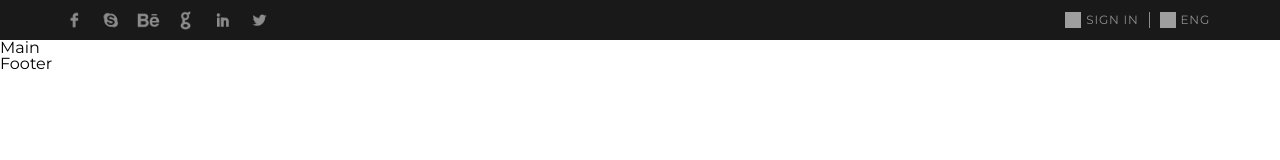
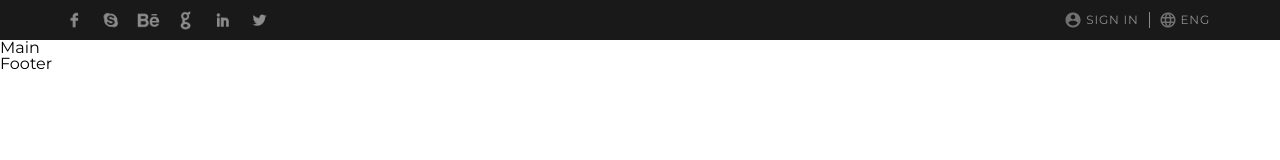
Before and after one commit to mrfunkster/blog-react-app, a React (Create React App) app: page / in a window 1280 px wide. Shown: the top 160 px of the page. Built offline with nearby package versions, Linux system fonts and the light colour scheme; grey boxes are pictures that could not be loaded.

Commit message:
Added Language SignIn section

```diff
--- a/src/App/Header/Header.css
+++ b/src/App/Header/Header.css
@@ -13,59 +13,6 @@
 .overlay.active {
     visibility: visible;
     opacity: 1;
-}
-
-/* SOCIAL-LINKS Section */
-.social-links {
-    display: flex;
-}
-.social-link {
-    width: 37px;
-    opacity: .5;
-}
-.social-link > a {
-    width: 100%;
-    height: 100%;
-}
-
-/* SIGN-LANGUAGE Section */
-.top-menu-text {
-    color: #ffffff;
-    opacity: .5;
-    font-size: 12px;
-    font-weight: 400;
-    letter-spacing: .8px;
-    text-transform: uppercase;
-    padding-left: 5px;
-    transition: .3s;
-}
-.sign-in:hover .top-menu-text {
-    opacity: 1;
-}
-.sign-language {
-    display: flex;
-    justify-content: space-between;
-}
-.sign-in {
-    display: flex;
-    align-items: center;
-    cursor: pointer;
-}
-.top-menu-icon-container {
-    width: 16px;
-    height: 16px;
-}
-img {
-    width: 100%;
-    height: 100%;
-    object-fit: cover;
-}
-.vertical-line {
-    background-color: #ffffff;
-    opacity: .5;
-    height: inherit;
-    width: 1px;
-    margin: 0 10px;
 }
 
 /* MAIN HEADER */
@@ -195,18 +142,7 @@ img {
     }
 
 @media(max-width: 767px) {
-    .social-links {
-        display: none;
-    }
-    .vertical-line {
-        display: none;
-    }
-    .mobile-pos-1 {
-        order: 1;
-    }
-    .mobile-pos-2 {
-        order: 2;
-    }
+
 }
 
 @media(max-width: 991px) {
@@ -288,7 +224,7 @@ img {
         }
         .main-menu-btns .search,
         .main-menu-btns .favorite,
-        .main-menu-btns .vertical-line {
+        .main-menu-btns {
             display: none;
         }
         .bin {
@@ -317,10 +253,6 @@ img {
 }
 /* Laptop */
 @media(min-width: 992px) {
-    .top-menu {
-        background-color: #191919;
-    }
-
     /* Slider */
     .slider-section {
         display: block;
--- /dev/null
+++ b/src/App/Header/TopMenu/SignLanguage/SignLanguage.css
@@ -0,0 +1,56 @@
+.top-menu-text {
+    color: #ffffff;
+    opacity: .5;
+    font-size: 12px;
+    font-weight: 400;
+    letter-spacing: .8px;
+    text-transform: uppercase;
+    padding-left: 5px;
+    transition: .3s;
+}
+.sign-in:hover .top-menu-text {
+    opacity: 1;
+}
+.sign-language {
+    display: flex;
+    justify-content: space-between;
+}
+.sign-in {
+    display: flex;
+    align-items: center;
+    cursor: pointer;
+}
+.top-menu-icon-container {
+    width: 16px;
+    height: 16px;
+}
+img {
+    width: 100%;
+    height: 100%;
+    object-fit: cover;
+}
+.vertical-line {
+    background-color: #ffffff;
+    opacity: .5;
+    height: inherit;
+    width: 1px;
+    margin: 0 10px;
+}
+
+@media(max-width: 767px) {
+    .vertical-line {
+        display: none;
+    }
+    .mobile-pos-1 {
+        order: 1;
+    }
+    .mobile-pos-2 {
+        order: 2;
+    }
+}
+
+@media(max-width: 991px) {
+    .vertical-line {
+        display: none;
+    }
+}
--- /dev/null
+++ b/src/App/Header/TopMenu/SignLanguage/SignLanguage.js
@@ -0,0 +1,25 @@
+import React from 'react'
+
+import './SignLanguage.css'
+
+const SignLanguage = () => {
+    return (
+        <div className="col-sm-12 col sign-language">
+            <div className="sign-in mobile-pos-2">
+                <div className="top-menu-icon-container">
+                    <img className="top-menu-icon" src="/images/icons/account_circle.png" alt="Account"/>
+                </div>
+                <div className="top-menu-text">Sign In</div>
+            </div>
+            <div className="vertical-line"></div>
+            <div className="sign-in mobile-pos-1">
+                <div className="top-menu-icon-container">
+                    <img className="top-menu-icon" src="/images/icons/language.png" alt="language"/>
+                </div>
+                <div className="top-menu-text">Eng</div>
+            </div>
+        </div>
+    )
+}
+
+export default SignLanguage
--- a/src/App/Header/TopMenu/SocialLinks/SocialLinks.css
+++ b/src/App/Header/TopMenu/SocialLinks/SocialLinks.css
@@ -0,0 +1,17 @@
+.social-links {
+    display: flex;
+}
+.social-link {
+    width: 37px;
+    opacity: .5;
+}
+.social-link > a {
+    width: 100%;
+    height: 100%;
+}
+
+@media(max-width: 767px) {
+    .social-links {
+        display: none;
+    }
+}
--- a/src/App/Header/TopMenu/TopMenu.js
+++ b/src/App/Header/TopMenu/TopMenu.js
@@ -3,6 +3,7 @@ import React from 'react'
 import './TopMenu.css'
 
 import SocialLinks from './SocialLinks/SocialLinks'
+import SignLanguage from './SignLanguage/SignLanguage'
 
 const TopMenu = () => {
     return (
@@ -10,21 +11,7 @@ const TopMenu = () => {
             <div className="container p-height">
                 <div className="row v-centered p-height top-menu-pos">
                     <SocialLinks />
-                    <div className="col-sm-12 col sign-language">
-                        <div className="sign-in mobile-pos-2">
-                            <div className="top-menu-icon-container">
-                                <img className="top-menu-icon" src="images/account_circle.png" alt="Account"/>
-                            </div>
-                            <div className="top-menu-text">Sign In</div>
-                        </div>
-                        <div className="vertical-line"></div>
-                        <div className="sign-in mobile-pos-1">
-                            <div className="top-menu-icon-container">
-                                <img className="top-menu-icon" src="images/language.png" alt="language"/>
-                            </div>
-                            <div className="top-menu-text">Eng</div>
-                        </div>
-                    </div>
+                    <SignLanguage />
                 </div>
             </div>
         </div>
```
Also changed, not shown: public/images/icons/account_circle.png (added), public/images/icons/language.png (added).
